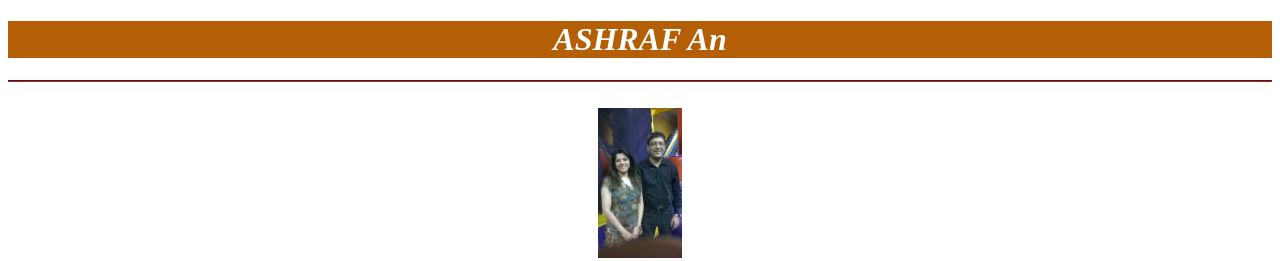
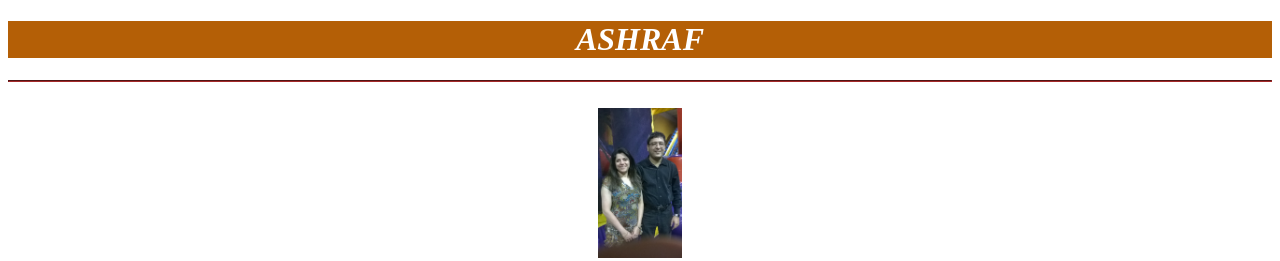
Before and after one commit to aanwaredu1/aanwaredu1.github.io, a plain HTML site: page Myprofilepage/index.html in a window 1280 px wide. Shown: the top 261 px of the page. Drawn offline with Linux system fonts and the light colour scheme.

Commit message:
2nd h1 change

```diff
--- a/Myprofilepage/index.html
+++ b/Myprofilepage/index.html
@@ -23,7 +23,7 @@
 
 
 		<div class="hover">
-		<h1> ASHRAF An</h1>
+		<h1> ASHRAF </h1>
 
 		</div>
 
```
